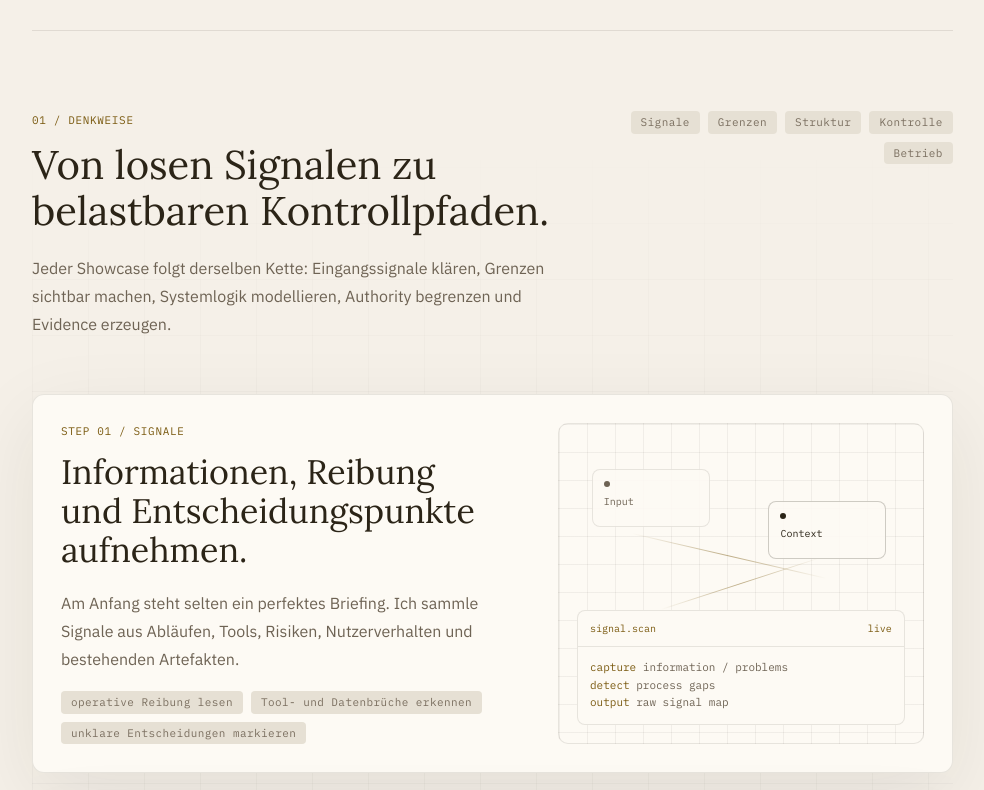
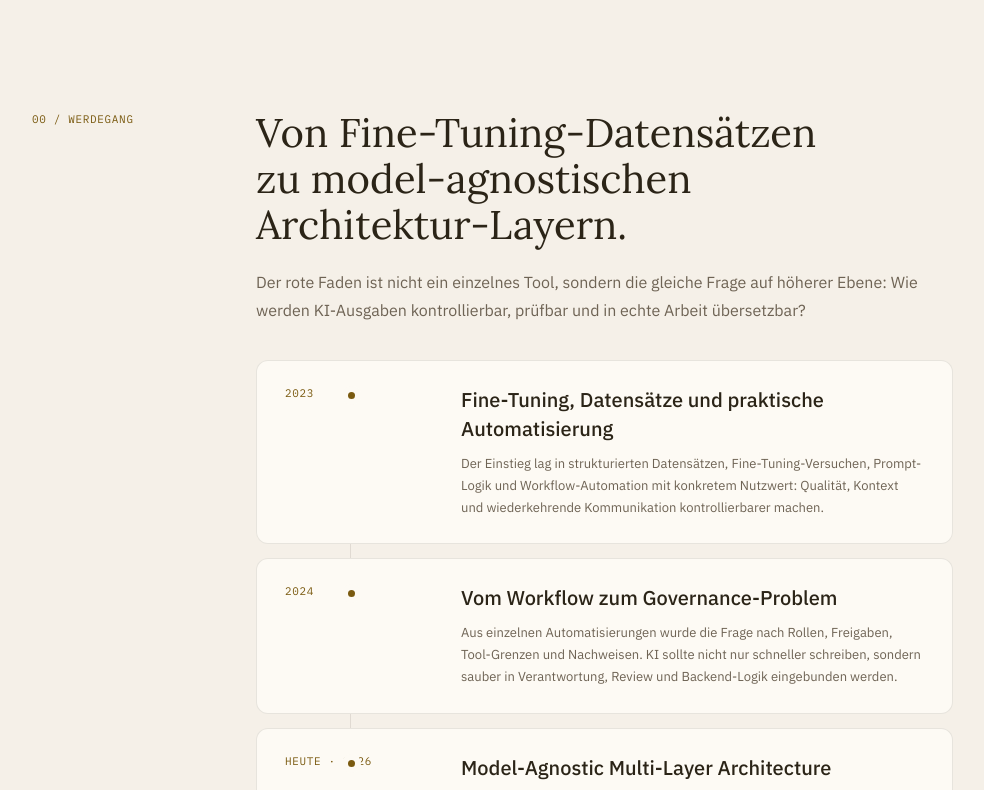
Before and after one commit to baum777/portfolio, a Next.js app: page / in a window 1280 px wide. Shown: the part 770-1560 px from the top of the page, without its empty margins (276-1260 px from the left). Built offline with nearby package versions, Linux system fonts and the light colour scheme.

Commit message:
add 00 / Werdegang journey section

```diff
--- a/app/globals.css
+++ b/app/globals.css
@@ -1600,3 +1600,91 @@ h1 {
     display: none;
   }
 }
+
+/* Journey / Werdegang Timeline */
+.journey {
+  padding-top: clamp(80px, 10vh, 128px);
+  padding-bottom: clamp(80px, 10vh, 128px);
+}
+
+.journey-timeline {
+  position: relative;
+  display: grid;
+  gap: 14px;
+  max-width: 860px;
+  margin-left: 224px;
+}
+
+.journey-timeline::before {
+  content: "";
+  position: absolute;
+  left: 94px;
+  top: 18px;
+  bottom: 18px;
+  width: 1px;
+  background: var(--color-border);
+}
+
+.journey-item {
+  position: relative;
+  display: grid;
+  grid-template-columns: 148px minmax(0, 1fr);
+  gap: 28px;
+  padding: 24px 28px;
+  border: 0.5px solid var(--color-border);
+  border-radius: 12px;
+  background: var(--color-surface);
+}
+
+.journey-item::before {
+  content: "";
+  position: absolute;
+  left: 91px;
+  top: 31px;
+  width: 7px;
+  height: 7px;
+  border-radius: 50%;
+  background: var(--color-mono);
+  box-shadow: 0 0 0 6px var(--color-surface);
+}
+
+.journey-period {
+  color: var(--color-mono);
+  font-family: var(--font-mono);
+  font-size: var(--text-xs);
+  letter-spacing: 0.06em;
+  line-height: 1.5;
+  text-transform: uppercase;
+}
+
+.journey-item h3 {
+  margin: 0 0 10px;
+  font-size: var(--text-lg);
+  font-weight: 500;
+  line-height: 1.45;
+}
+
+.journey-item p {
+  max-width: 620px;
+  margin: 0;
+  color: var(--color-ink-2);
+  font-size: var(--text-sm);
+  line-height: 1.7;
+}
+
+@media (max-width: 899px) {
+  .journey-timeline {
+    max-width: none;
+    margin-left: 0;
+  }
+
+  .journey-timeline::before,
+  .journey-item::before {
+    display: none;
+  }
+
+  .journey-item {
+    grid-template-columns: 1fr;
+    gap: 10px;
+  }
+}
--- a/components/home-page-client.tsx
+++ b/components/home-page-client.tsx
@@ -313,6 +313,27 @@ export function HomePageClient({ sites, projects }: HomePageClientProps) {
           <HeroIllustration />
         </section>
 
+        <section className="section wrap journey" id="werdegang" aria-labelledby="werdegang-title">
+          <div className="section-head masked">
+            <div className="section-kicker">{site.journey.kicker}</div>
+            <div>
+              <h2 id="werdegang-title">{site.journey.title}</h2>
+              <p className="section-copy">{site.journey.lead}</p>
+            </div>
+          </div>
+          <div className="journey-timeline">
+            {site.journey.items.map((item) => (
+              <article className="journey-item masked" key={`${item.period}-${item.title}`}>
+                <div className="journey-period">{item.period}</div>
+                <div>
+                  <h3>{item.title}</h3>
+                  <p>{item.text}</p>
+                </div>
+              </article>
+            ))}
+          </div>
+        </section>
+
         <section
           className="process-scroll"
           id="denken"
--- a/content/site.de.json
+++ b/content/site.de.json
@@ -54,6 +54,28 @@
   "intro": {
     "lead": "Kein klassisches Profil.",
     "text": "Diese Seite zeigt, wie ich aus Reibung, Risiken und Tool-Chaos kontrollierbare Arbeitsräume baue: zuerst die Grenze, dann die Logik, dann die Umsetzung."
+  },
+  "journey": {
+    "kicker": "00 / Werdegang",
+    "title": "Von Fine-Tuning-Datensätzen zu model-agnostischen Architektur-Layern.",
+    "lead": "Der rote Faden ist nicht ein einzelnes Tool, sondern die gleiche Frage auf höherer Ebene: Wie werden KI-Ausgaben kontrollierbar, prüfbar und in echte Arbeit übersetzbar?",
+    "items": [
+      {
+        "period": "2023",
+        "title": "Fine-Tuning, Datensätze und praktische Automatisierung",
+        "text": "Der Einstieg lag in strukturierten Datensätzen, Fine-Tuning-Versuchen, Prompt-Logik und Workflow-Automation mit konkretem Nutzwert: Qualität, Kontext und wiederkehrende Kommunikation kontrollierbarer machen."
+      },
+      {
+        "period": "2024",
+        "title": "Vom Workflow zum Governance-Problem",
+        "text": "Aus einzelnen Automatisierungen wurde die Frage nach Rollen, Freigaben, Tool-Grenzen und Nachweisen. KI sollte nicht nur schneller schreiben, sondern sauber in Verantwortung, Review und Backend-Logik eingebunden werden."
+      },
+      {
+        "period": "Heute · 2026",
+        "title": "Model-Agnostic Multi-Layer Architecture",
+        "text": "Der aktuelle Schwerpunkt liegt auf austauschbaren Modellen, portablem Shared Core, Communication Layer, Contracts, Validators und Review Cards: Modelle arbeiten im System, aber sie sind nicht die Wahrheit des Systems."
+      }
+    ]
   },
   "process": {
     "kicker": "01 / Denkweise",
--- a/content/site.en.json
+++ b/content/site.en.json
@@ -54,6 +54,28 @@
   "intro": {
     "lead": "Not a classic profile.",
     "text": "This page shows how I turn friction, risks, and tool chaos into controllable workspaces: first the boundary, then the logic, then the implementation."
+  },
+  "journey": {
+    "kicker": "00 / Journey",
+    "title": "From fine-tuning datasets to model-agnostic architecture layers.",
+    "lead": "The common thread is not a single tool, but the same question one level up: how do AI outputs become controllable, auditable, and translatable into real work?",
+    "items": [
+      {
+        "period": "2023",
+        "title": "Fine-tuning, datasets, and practical automation",
+        "text": "The entry point was structured datasets, fine-tuning attempts, prompt logic, and workflow automation with concrete utility: making quality, context, and recurring communication more controllable."
+      },
+      {
+        "period": "2024",
+        "title": "From workflow to the governance problem",
+        "text": "Out of isolated automations emerged the question of roles, approvals, tool boundaries, and evidence. AI should not just write faster, but plug cleanly into responsibility, review, and backend logic."
+      },
+      {
+        "period": "Today · 2026",
+        "title": "Model-agnostic multi-layer architecture",
+        "text": "The current focus is on interchangeable models, a portable shared core, a communication layer, contracts, validators, and review cards: models work inside the system, but they are not the truth of the system."
+      }
+    ]
   },
   "process": {
     "kicker": "01 / Thinking",
```
Also changed, not shown: 02-wiki/log.md (+4 -0 lines), lib/types.ts (+14 -0 lines).
